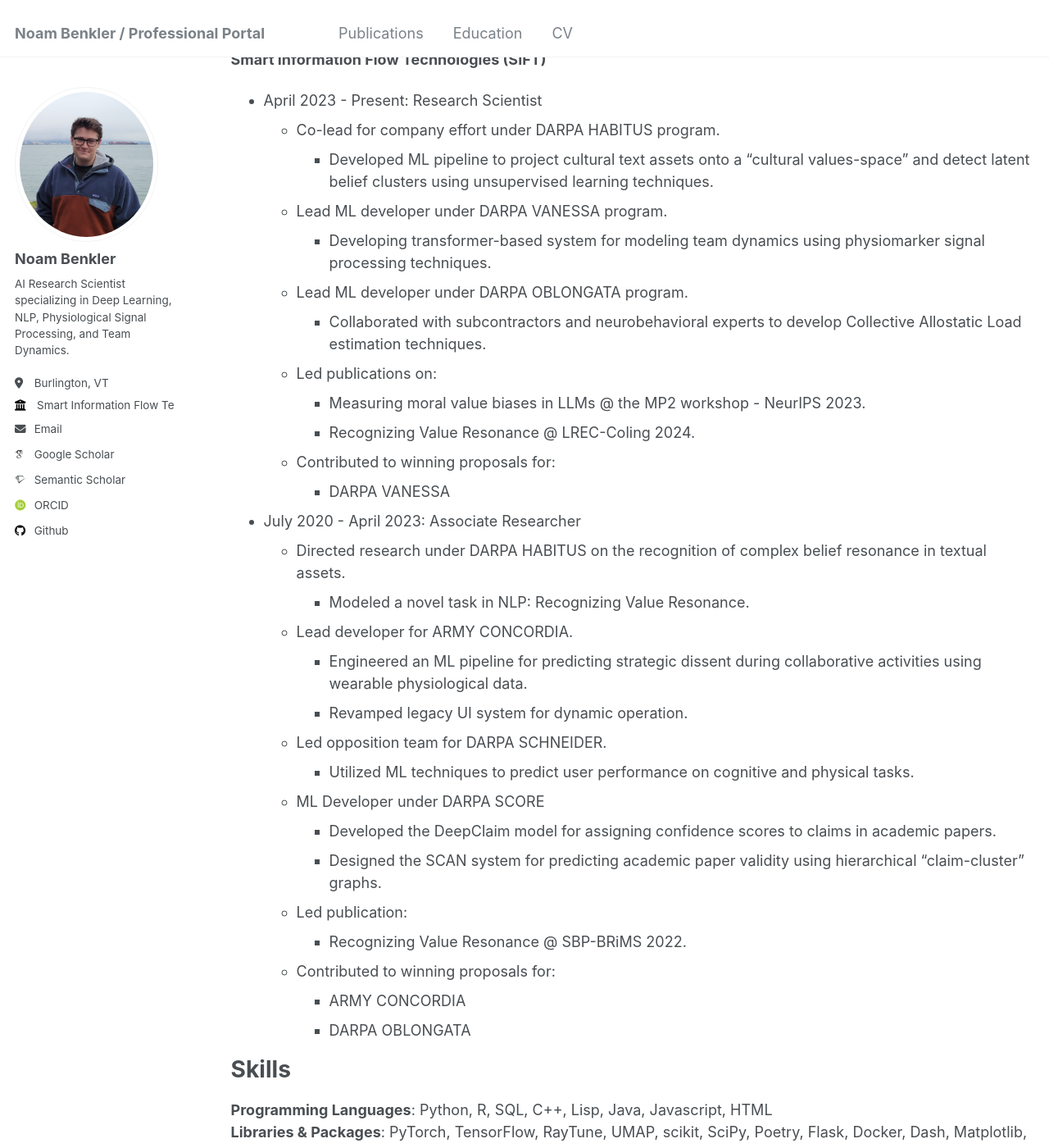
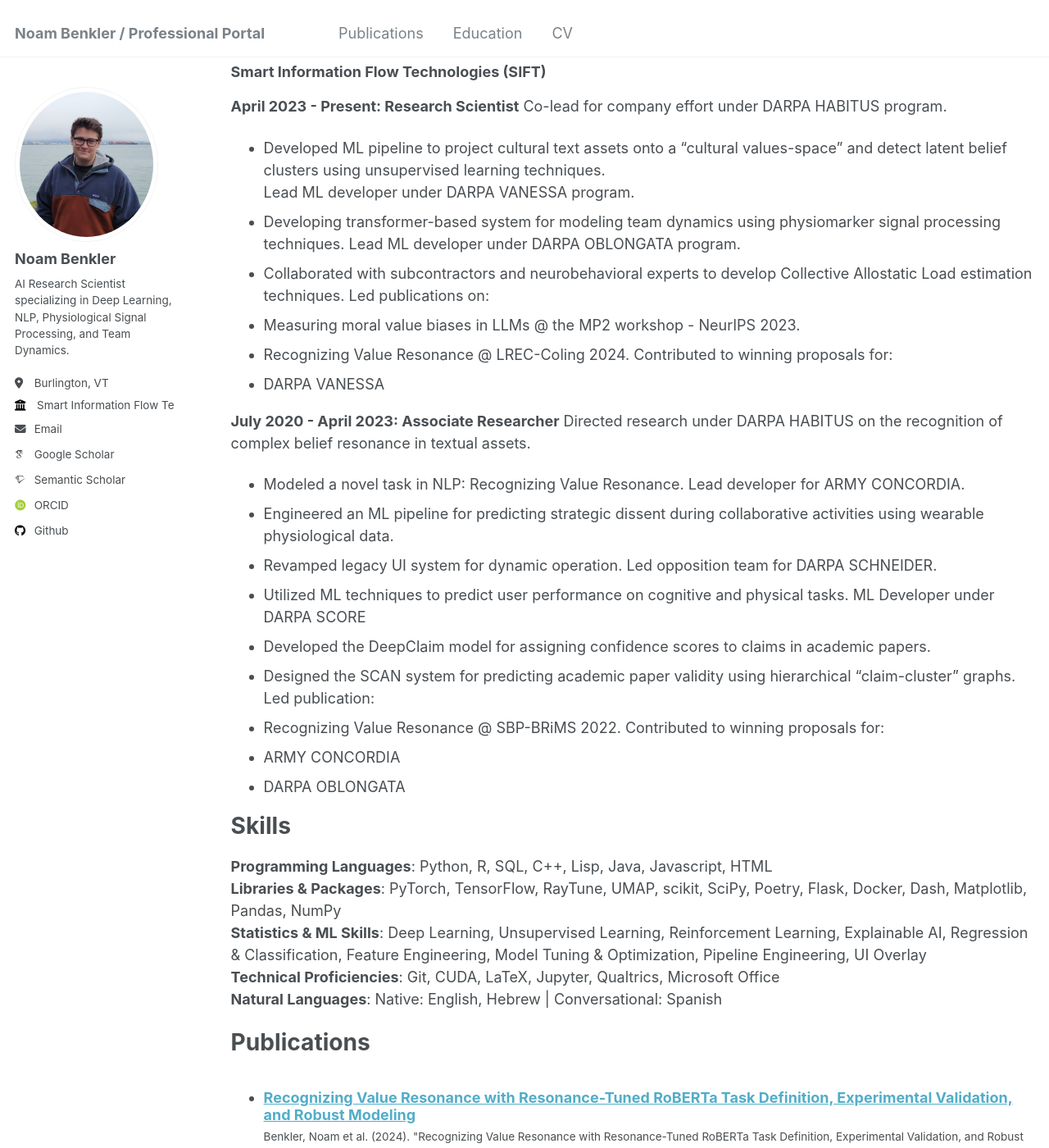
Before and after one commit to benklern/benklern.github.io, a Jekyll site: the page built from _pages/cv.md, in a window 1280 px wide and 1400 px high, scrolled down 483 px. Shown: the whole window at 82% size. Built offline with Jekyll 4.4.1, drawn with Linux system fonts in a browser that asks for light colours; some web fonts are replaced.

Commit message:
updated cv

```diff
--- a/_pages/cv.md
+++ b/_pages/cv.md
@@ -24,36 +24,36 @@
 Work experience
 ======
 
-**Smart Information Flow Technologies (SIFT)**
-* April 2023 - Present: Research Scientist
-  - Co-lead for company effort under DARPA HABITUS program.
-    - Developed ML pipeline to project cultural text assets onto a “cultural values-space” and detect latent belief clusters using unsupervised learning techniques.
-  - Lead ML developer under DARPA VANESSA program.
-    - Developing transformer-based system for modeling team dynamics using physiomarker signal processing techniques.
-  - Lead ML developer under DARPA OBLONGATA program.
-    - Collaborated with subcontractors and neurobehavioral experts to develop Collective Allostatic Load estimation techniques.
-  - Led publications on:
-    - Measuring moral value biases in LLMs @ the MP2 workshop - NeurIPS 2023.
-    - Recognizing Value Resonance @ LREC-Coling 2024.
-  - Contributed to winning proposals for:
-    - DARPA VANESSA
+### Smart Information Flow Technologies (SIFT)
+**April 2023 - Present: Research Scientist**
+Co-lead for company effort under DARPA HABITUS program.
+  - Developed ML pipeline to project cultural text assets onto a “cultural values-space” and detect latent belief clusters using unsupervised learning techniques.
+Lead ML developer under DARPA VANESSA program.
+  - Developing transformer-based system for modeling team dynamics using physiomarker signal processing techniques.
+Lead ML developer under DARPA OBLONGATA program.
+  - Collaborated with subcontractors and neurobehavioral experts to develop Collective Allostatic Load estimation techniques.
+Led publications on:
+  - Measuring moral value biases in LLMs @ the MP2 workshop - NeurIPS 2023.
+  - Recognizing Value Resonance @ LREC-Coling 2024.
+Contributed to winning proposals for:
+  - DARPA VANESSA
 
-* July 2020 - April 2023: Associate Researcher
-  - Directed research under DARPA HABITUS on the recognition of complex belief resonance in textual assets.
-    - Modeled a novel task in NLP: Recognizing Value Resonance.
-  - Lead developer for ARMY CONCORDIA.
-    - Engineered an ML pipeline for predicting strategic dissent during collaborative activities using wearable physiological data.
-    - Revamped legacy UI system for dynamic operation.
-  - Led opposition team for DARPA SCHNEIDER.
-    - Utilized ML techniques to predict user performance on cognitive and physical tasks.
-  - ML Developer under DARPA SCORE
-    - Developed the DeepClaim model for assigning confidence scores to claims in academic papers.
-    - Designed the SCAN system for predicting academic paper validity using hierarchical “claim-cluster” graphs.
-  - Led publication:
-    - Recognizing Value Resonance @ SBP-BRiMS 2022.
-  - Contributed to winning proposals for:
-    - ARMY CONCORDIA
-    - DARPA OBLONGATA
+**July 2020 - April 2023: Associate Researcher**
+Directed research under DARPA HABITUS on the recognition of complex belief resonance in textual assets.
+  - Modeled a novel task in NLP: Recognizing Value Resonance.
+Lead developer for ARMY CONCORDIA.
+  - Engineered an ML pipeline for predicting strategic dissent during collaborative activities using wearable physiological data.
+  - Revamped legacy UI system for dynamic operation.
+Led opposition team for DARPA SCHNEIDER.
+  - Utilized ML techniques to predict user performance on cognitive and physical tasks.
+ML Developer under DARPA SCORE
+  - Developed the DeepClaim model for assigning confidence scores to claims in academic papers.
+  - Designed the SCAN system for predicting academic paper validity using hierarchical “claim-cluster” graphs.
+Led publication:
+  - Recognizing Value Resonance @ SBP-BRiMS 2022.
+Contributed to winning proposals for:
+  - ARMY CONCORDIA
+  - DARPA OBLONGATA
 
 Skills
 ======
```
